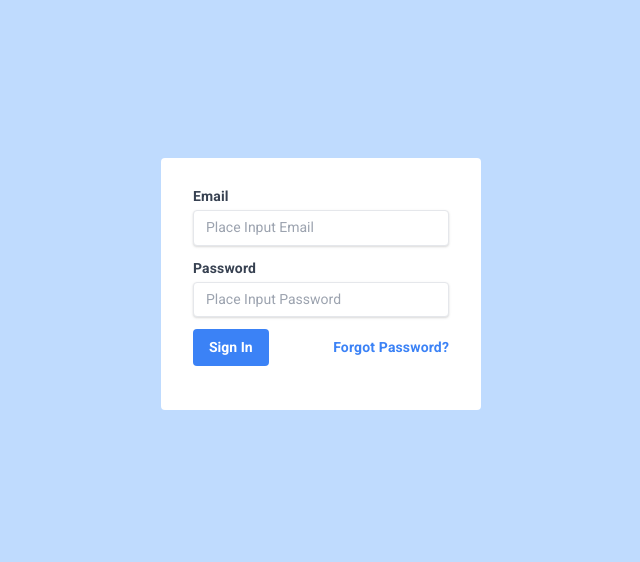
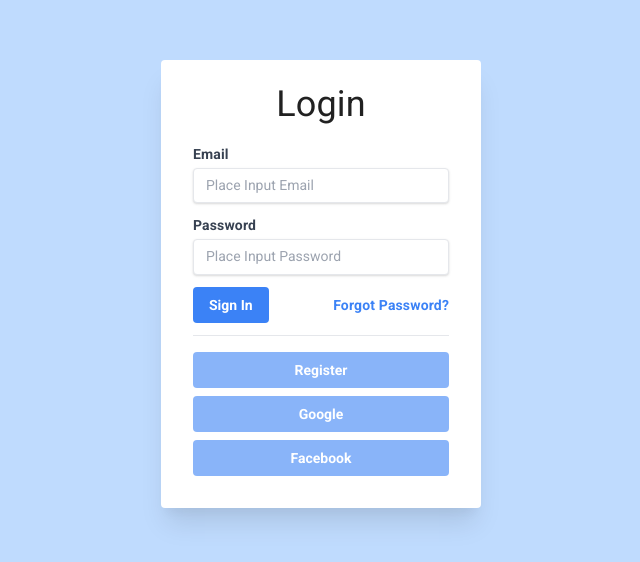
Before and after one commit to ben39053372/vite-react, a React (Vite) app: page /login in a window 1280 px wide. Shown: the part 116-678 px from the top of the page, without its empty margins (319-959 px from the left). Built offline with nearby package versions, Linux system fonts and the light colour scheme.

Commit message:
feature: update login page

```diff
--- a/src/i18n/en.json
+++ b/src/i18n/en.json
@@ -1,5 +1,7 @@
 {
   "email": "Email",
+  "Invalid email address": "Invalid email address",
   "password": "Password",
+  "Must be characters or more": "Must be {{length}} characters or more",
   "place input": "Place Input {{somethings}}"
 }
--- /dev/null
+++ b/src/pages/Login/LoginForm.tsx
@@ -0,0 +1,79 @@
+import React from 'react';
+import { useFormik } from 'formik';
+import i18next from 'i18next';
+import { Label } from '../../components/Label';
+import { Input } from '../../components/Input';
+import { useTranslation } from 'react-i18next';
+import { Button } from '../../components/Button';
+
+interface LoginFormValues {
+  email: string;
+  password: string;
+}
+
+const validate = (values: LoginFormValues) => {
+  const errors: Partial<LoginFormValues> = {};
+
+  // email
+  const emailFormat =
+    /^(([^<>()[\]\.,;:\s@\"]+(\.[^<>()[\]\.,;:\s@\"]+)*)|(\".+\"))@(([^<>()[\]\.,;:\s@\"]+\.)+[^<>()[\]\.,;:\s@\"]{2,})$/i;
+  if (!values.email) {
+    errors.email = 'Required';
+  } else if (!emailFormat.test(values.email)) {
+    errors.email = i18next.t('Invalid email address');
+  }
+
+  // password
+  if (!values.password) {
+    errors.password = 'Required';
+  } else if (values.password.length < 8) {
+    errors.password = i18next.t('Must be characters or more', { length: 8 });
+  }
+
+  return errors;
+};
+
+export const LoginForm = () => {
+  const { t } = useTranslation();
+  const loginForm = useFormik<LoginFormValues>({
+    initialValues: {
+      email: '',
+      password: '',
+    },
+    validate,
+    onSubmit: (values) => {
+      alert(JSON.stringify(values, null, 2));
+    },
+  });
+  return (
+    <form onSubmit={loginForm.handleSubmit}>
+      <Label className="asd">{t('email')}</Label>
+      <Input
+        id="email"
+        type="email"
+        placeholder={t('place input', { somethings: t('email') })}
+        {...loginForm.getFieldProps('email')}
+      />
+      {loginForm.touched.email && (
+        <div className="error">{loginForm.errors.email}</div>
+      )}
+
+      <div className="pt-2" />
+
+      <Label>{t('password')}</Label>
+      <Input
+        id="password"
+        type="password"
+        placeholder={t('place input', { somethings: t('password') })}
+        {...loginForm.getFieldProps('password')}
+      />
+      {loginForm.touched.password && (
+        <div className="error">{loginForm.errors.password}</div>
+      )}
+      <div className="actions">
+        <Button type="submit">{t('Sign In')}</Button>
+        <a className="textButton">{t('Forgot Password')}?</a>
+      </div>
+    </form>
+  );
+};
--- a/src/pages/Login/index.scss
+++ b/src/pages/Login/index.scss
@@ -3,7 +3,7 @@
 }
 
 .paper {
-  @apply bg-white px-8 pt-6 pb-8 container rounded w-full max-w-xs m-auto;
+  @apply bg-white px-8 pt-6 pb-8 shadow-xl container rounded w-full max-w-xs m-auto;
 }
 
 .actions {
@@ -13,3 +13,11 @@
 .textButton {
   @apply font-bold text-blue-500;
 }
+
+.otherActions {
+  @apply flex pt-4 flex-col space-y-2;
+
+  button {
+    @apply w-full;
+  }
+}
--- a/src/pages/Login/index.tsx
+++ b/src/pages/Login/index.tsx
@@ -1,33 +1,19 @@
 import './index.scss';
-import React, { useState } from 'react';
-import { useTranslation } from 'react-i18next';
-import { Input } from '../../components/Input';
-import { Label } from '../../components/Label';
+import React from 'react';
+import { LoginForm } from './LoginForm';
 import { Button } from '../../components/Button';
 
 export const Login = () => {
-  const { t } = useTranslation();
-  const [email, setEmail] = useState('');
-  const [password, setPassword] = useState('');
   return (
     <div className="background">
       <div className="paper">
-        <Label className="asd">{t('email')}</Label>
-        <Input
-          placeholder={t('place input', { somethings: t('email') })}
-          value={email}
-          onChange={(e) => setEmail(e.target.value)}
-        />
-        <div className="pt-2" />
-        <Label>{t('password')}</Label>
-        <Input
-          placeholder={t('place input', { somethings: t('password') })}
-          value={password}
-          onChange={(e) => setPassword(e.target.value)}
-        />
-        <div className="actions">
-          <Button>{t('Sign In')}</Button>
-          <a className="textButton">{t('Forgot Password')}?</a>
+        <h1 className="text-4xl text-center pb-4">Login</h1>
+        <LoginForm />
+        <hr />
+        <div className="otherActions">
+          <Button disabled>Register</Button>
+          <Button disabled>Google</Button>
+          <Button disabled>Facebook</Button>
         </div>
       </div>
     </div>
```
